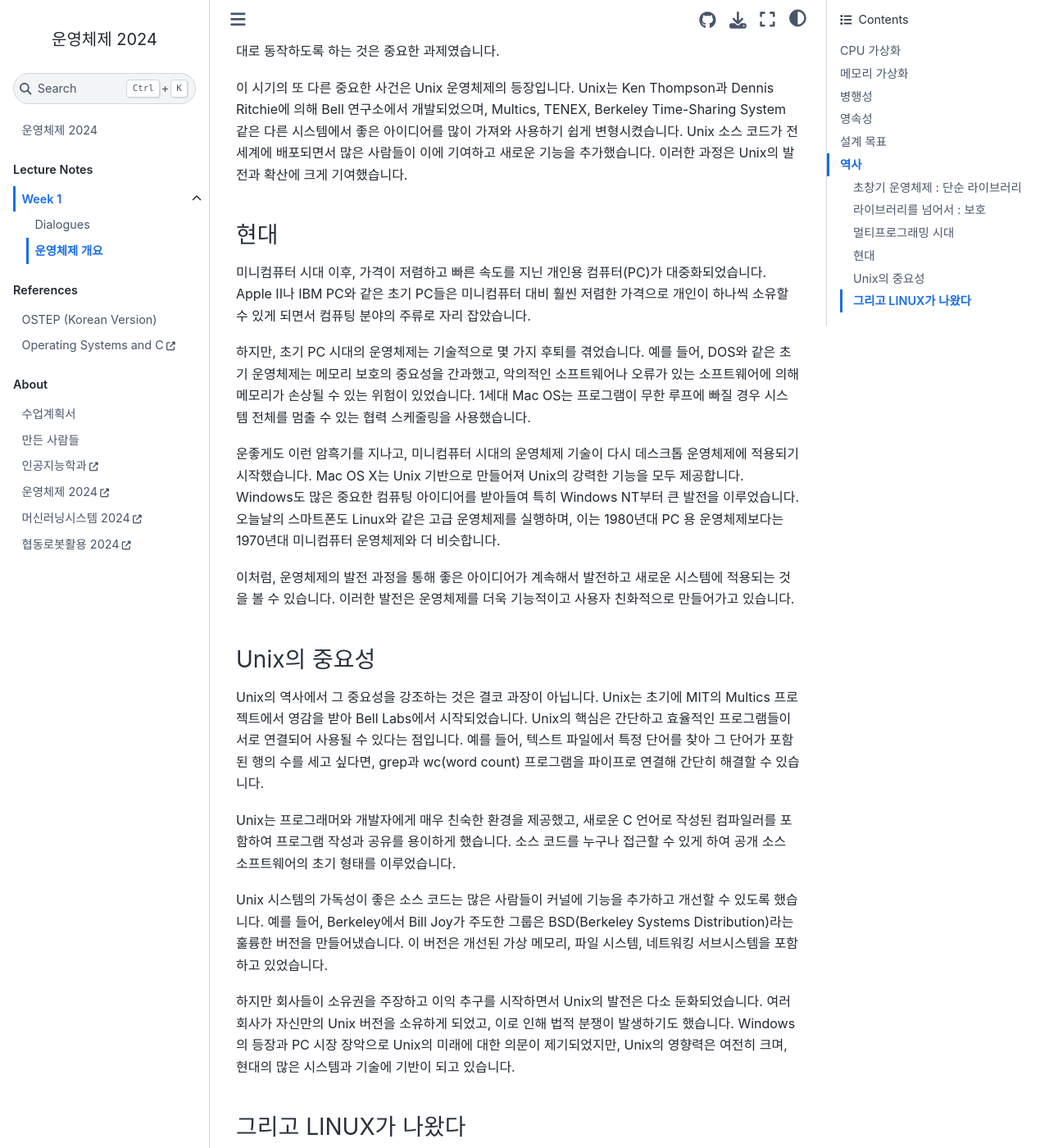
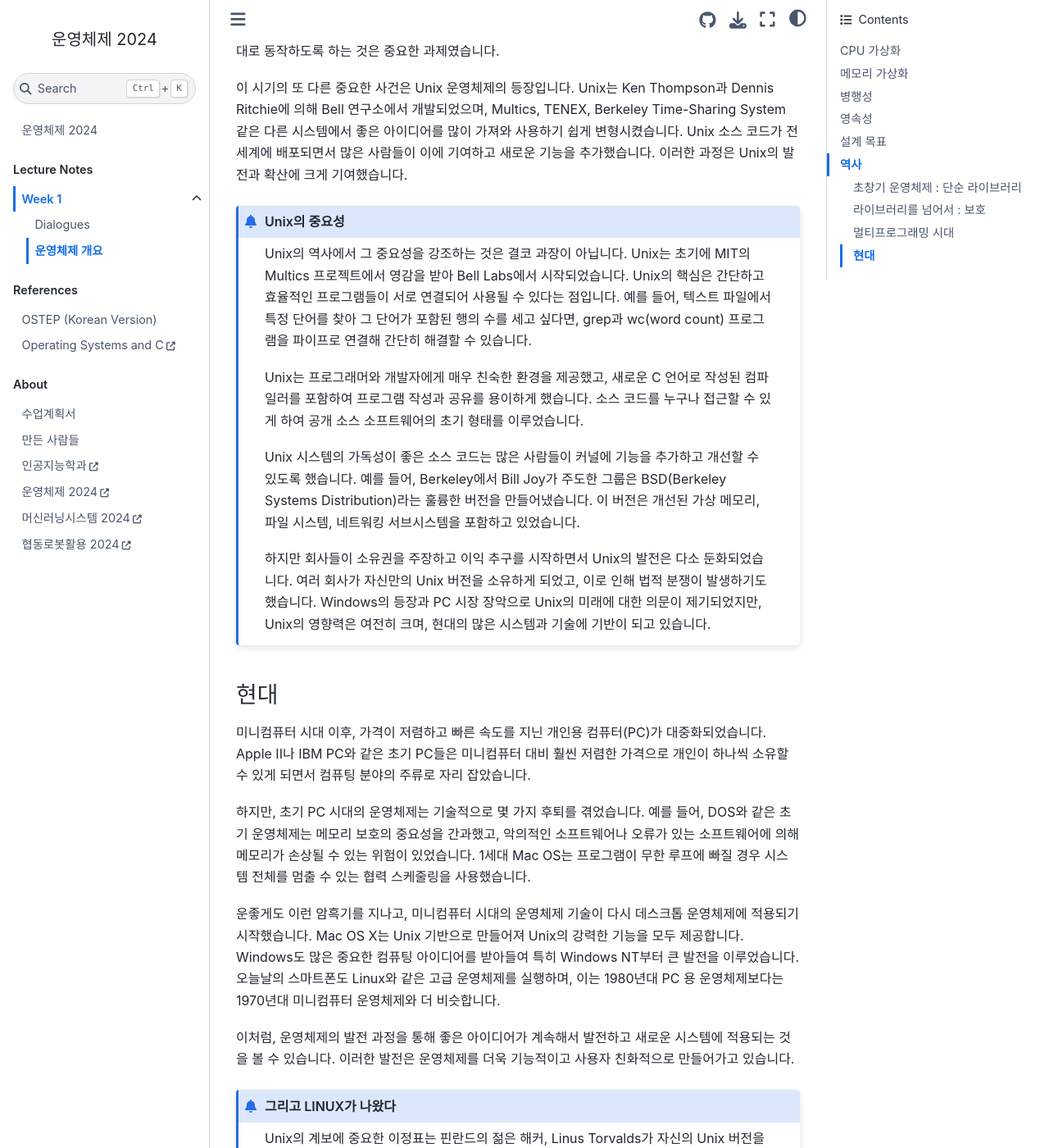
Before and after one commit to entelecheia/os-2024, a Jupyter Book: the page built from book/week01/intro.md, in a window 1280 px wide and 1400 px high, scrolled down 7192 px. Shown: the whole window at 82% size. Built offline with Jupyter Book 1.0.4 settings and Sphinx 7.4.7 and the Sphinx Book theme 1.1.4, drawn with Linux system fonts in a browser that asks for light colours; a script that is not in the unit is left out; some of the changed lines change nothing that is shown.

Commit message:
refactor(book): relocate Unix importance section

````diff
--- a/book/week01/intro.md
+++ b/book/week01/intro.md
@@ -201,6 +201,16 @@ Atlas 컴퓨팅 시스템에 의해 소개된 시스템 콜이라는 개념은
 
 이 시기의 또 다른 중요한 사건은 Unix 운영체제의 등장입니다. Unix는 Ken Thompson과 Dennis Ritchie에 의해 Bell 연구소에서 개발되었으며, Multics, TENEX, Berkeley Time-Sharing System 같은 다른 시스템에서 좋은 아이디어를 많이 가져와 사용하기 쉽게 변형시켰습니다. Unix 소스 코드가 전세계에 배포되면서 많은 사람들이 이에 기여하고 새로운 기능을 추가했습니다. 이러한 과정은 Unix의 발전과 확산에 크게 기여했습니다.
 
+```{admonition} Unix의 중요성
+Unix의 역사에서 그 중요성을 강조하는 것은 결코 과장이 아닙니다. Unix는 초기에 MIT의 Multics 프로젝트에서 영감을 받아 Bell Labs에서 시작되었습니다. Unix의 핵심은 간단하고 효율적인 프로그램들이 서로 연결되어 사용될 수 있다는 점입니다. 예를 들어, 텍스트 파일에서 특정 단어를 찾아 그 단어가 포함된 행의 수를 세고 싶다면, grep과 wc(word count) 프로그램을 파이프로 연결해 간단히 해결할 수 있습니다.
+
+Unix는 프로그래머와 개발자에게 매우 친숙한 환경을 제공했고, 새로운 C 언어로 작성된 컴파일러를 포함하여 프로그램 작성과 공유를 용이하게 했습니다. 소스 코드를 누구나 접근할 수 있게 하여 공개 소스 소프트웨어의 초기 형태를 이루었습니다.
+
+Unix 시스템의 가독성이 좋은 소스 코드는 많은 사람들이 커널에 기능을 추가하고 개선할 수 있도록 했습니다. 예를 들어, Berkeley에서 Bill Joy가 주도한 그룹은 BSD(Berkeley Systems Distribution)라는 훌륭한 버전을 만들어냈습니다. 이 버전은 개선된 가상 메모리, 파일 시스템, 네트워킹 서브시스템을 포함하고 있었습니다.
+
+하지만 회사들이 소유권을 주장하고 이익 추구를 시작하면서 Unix의 발전은 다소 둔화되었습니다. 여러 회사가 자신만의 Unix 버전을 소유하게 되었고, 이로 인해 법적 분쟁이 발생하기도 했습니다. Windows의 등장과 PC 시장 장악으로 Unix의 미래에 대한 의문이 제기되었지만, Unix의 영향력은 여전히 크며, 현대의 많은 시스템과 기술에 기반이 되고 있습니다.
+```
+
 ### 현대
 
 미니컴퓨터 시대 이후, 가격이 저렴하고 빠른 속도를 지닌 개인용 컴퓨터(PC)가 대중화되었습니다. Apple II나 IBM PC와 같은 초기 PC들은 미니컴퓨터 대비 훨씬 저렴한 가격으로 개인이 하나씩 소유할 수 있게 되면서 컴퓨팅 분야의 주류로 자리 잡았습니다.
@@ -211,20 +221,10 @@ Atlas 컴퓨팅 시스템에 의해 소개된 시스템 콜이라는 개념은
 
 이처럼, 운영체제의 발전 과정을 통해 좋은 아이디어가 계속해서 발전하고 새로운 시스템에 적용되는 것을 볼 수 있습니다. 이러한 발전은 운영체제를 더욱 기능적이고 사용자 친화적으로 만들어가고 있습니다.
 
-### Unix의 중요성
-
-Unix의 역사에서 그 중요성을 강조하는 것은 결코 과장이 아닙니다. Unix는 초기에 MIT의 Multics 프로젝트에서 영감을 받아 Bell Labs에서 시작되었습니다. Unix의 핵심은 간단하고 효율적인 프로그램들이 서로 연결되어 사용될 수 있다는 점입니다. 예를 들어, 텍스트 파일에서 특정 단어를 찾아 그 단어가 포함된 행의 수를 세고 싶다면, grep과 wc(word count) 프로그램을 파이프로 연결해 간단히 해결할 수 있습니다.
-
-Unix는 프로그래머와 개발자에게 매우 친숙한 환경을 제공했고, 새로운 C 언어로 작성된 컴파일러를 포함하여 프로그램 작성과 공유를 용이하게 했습니다. 소스 코드를 누구나 접근할 수 있게 하여 공개 소스 소프트웨어의 초기 형태를 이루었습니다.
-
-Unix 시스템의 가독성이 좋은 소스 코드는 많은 사람들이 커널에 기능을 추가하고 개선할 수 있도록 했습니다. 예를 들어, Berkeley에서 Bill Joy가 주도한 그룹은 BSD(Berkeley Systems Distribution)라는 훌륭한 버전을 만들어냈습니다. 이 버전은 개선된 가상 메모리, 파일 시스템, 네트워킹 서브시스템을 포함하고 있었습니다.
-
-하지만 회사들이 소유권을 주장하고 이익 추구를 시작하면서 Unix의 발전은 다소 둔화되었습니다. 여러 회사가 자신만의 Unix 버전을 소유하게 되었고, 이로 인해 법적 분쟁이 발생하기도 했습니다. Windows의 등장과 PC 시장 장악으로 Unix의 미래에 대한 의문이 제기되었지만, Unix의 영향력은 여전히 크며, 현대의 많은 시스템과 기술에 기반이 되고 있습니다.
-
-### 그리고 LINUX가 나왔다
-
+```{admonition} 그리고 LINUX가 나왔다
 Unix의 계보에 중요한 이정표는 핀란드의 젊은 해커, Linus Torvalds가 자신의 Unix 버전을 개발하기로 결심한 것입니다. 그는 Unix의 기본 원칙을 따르면서도, 법적 문제를 피하기 위해 기존의 코드를 사용하지 않았습니다. 그의 요청에 전 세계의 개발자들이 응답하면서 Linux가 탄생했고, 현대의 오픈소스 소프트웨어 운동의 시작점이 되었습니다.
 
 인터넷 시대가 도래하면서 Google, Amazon, Facebook 등 많은 회사들이 무료이면서도 수정이 용이한 Linux를 선택했습니다. 이러한 시스템이 없었다면 이들 회사의 성공은 상상하기 어려웠을 것입니다. 스마트폰(Android)이 주요 사용 플랫폼이 되면서 Linux의 사용 범위는 더욱 확장되었습니다. Steve Jobs는 Unix 기반의 NeXTStep 운영 환경을 Apple로 가져와 데스크톱에서도 Unix를 대중화했습니다. 많은 Apple 사용자들이 이 사실을 모를 수도 있습니다. 이렇게 Unix는 현재에도 여전히 중요한 역할을 하고 있습니다.
 
 이처럼 Unix는 그 역사를 통해 컴퓨터 운영체제 발전에 큰 발자취를 남겼습니다. Linux의 탄생과 오픈소스 운동의 시작은 Unix의 철학이 얼마나 멀리와 깊게 영향을 미쳤는지 보여줍니다. 이 모든 변화와 발전 덕분에 우리는 오늘날 더욱 강력하고 다양한 컴퓨터 시스템을 사용할 수 있게 되었습니다.
+```
````
